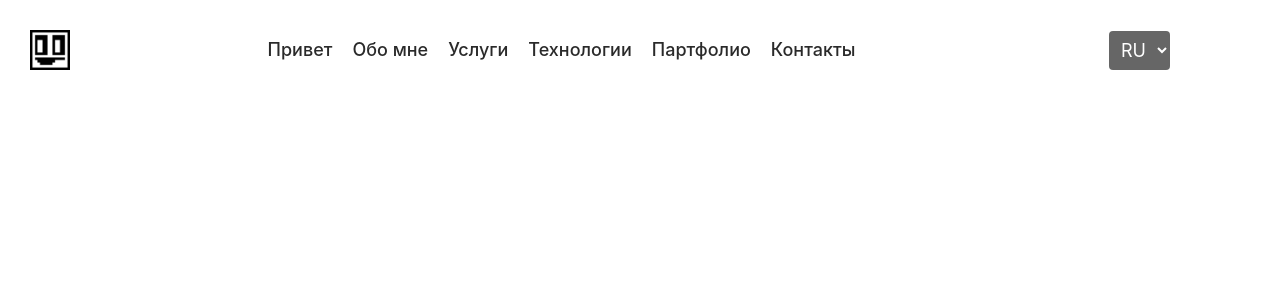
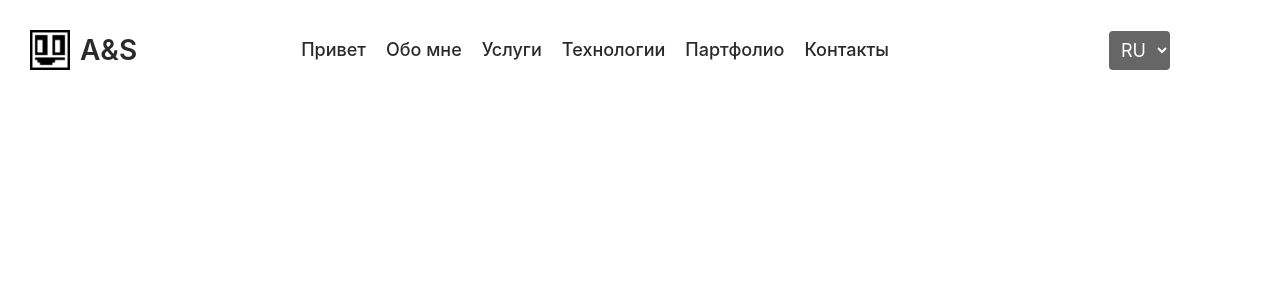
Before and after one commit to zaikinale/my-visit-card.io, a React (Vite) app: page / in a window 1280 px wide. Shown: the top 300 px of the page. Built offline with nearby package versions, Linux system fonts and the light colour scheme.

Commit message:
added title in header component

```diff
--- a/src/assets/styles/header.scss
+++ b/src/assets/styles/header.scss
@@ -14,6 +14,10 @@
   width: 40px;
   height: 40px;
   object-fit: contain;
+}
+
+.header__title {
+  margin: 0;
 }
 
 .header__nav {
--- a/src/components/Header.jsx
+++ b/src/components/Header.jsx
@@ -8,8 +8,9 @@ export default function Header () {
     return (
         <header className="header">
             <div className="container df jcsb aic">
-                <a className="header__logotype" href="./index.html">
+                <a className="header__logotype df aic g10" href="./index.html">
                     <img className="header__logo" src={Logotype} alt="A&S"/>
+                    <h2 className="header__title">A&S</h2>
                 </a>
                 <nav className="header__nav">
                     <ul className="header__list df aic g20">
```
